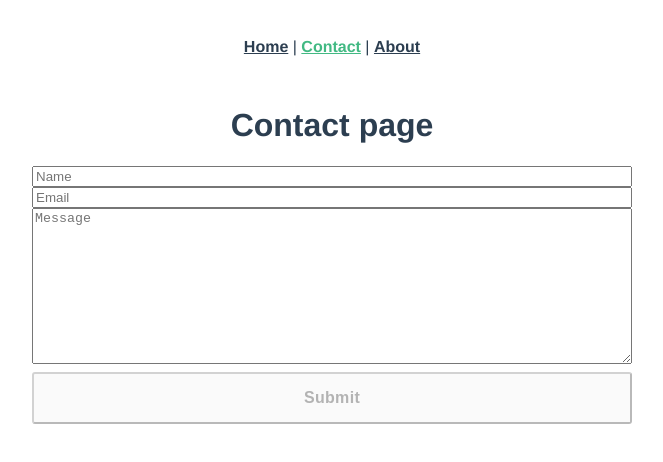
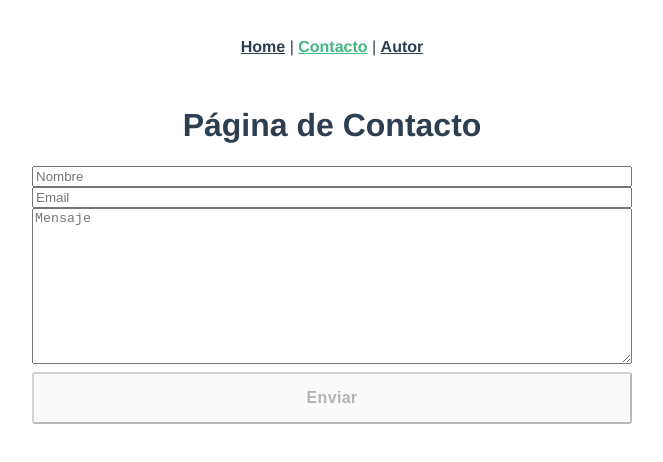
Before and after one commit to davidherreracodeoscopic/proyecto-final-vue, a Vue app: page /contact in a window 1280 px wide. Shown: the top 462 px of the page, without its empty margins (308-971 px from the left). Built offline with nearby package versions, Linux system fonts and the light colour scheme.

Commit message:
Crear una página de autor con una foto y un par de párrafos de texto.

```diff
--- a/src/App.vue
+++ b/src/App.vue
@@ -2,8 +2,8 @@
   <div id="app">
     <nav>
       <router-link to="/">Home</router-link> |
-      <router-link to="/contact">Contact</router-link> |
-      <router-link to="/about">About</router-link>
+      <router-link to="/contact">Contacto</router-link> |
+      <router-link to="/author">Autor</router-link>
     </nav>
     <router-view/>
   </div>
--- a/src/router/index.js
+++ b/src/router/index.js
@@ -17,13 +17,13 @@ const routes = [
     component: ContactView
   },
   {
-    path: '/about',
-    name: 'about',
+    path: '/author',
+    name: 'author',
     // route level code-splitting
     // this generates a separate chunk (about.[hash].js) for this route
     // which is lazy-loaded when the route is visited.
     component: function () {
-      return import(/* webpackChunkName: "about" */ '../views/AboutView.vue')
+      return import(/* webpackChunkName: "author" */ '../views/AuthorView.vue')
     }
   }
 ]
--- a/src/views/AboutView.vue
+++ /dev/null
@@ -1,5 +0,0 @@
-<template>
-  <div class="about">
-    <h1>This is an about page</h1>
-  </div>
-</template>
--- /dev/null
+++ b/src/views/AuthorView.vue
@@ -0,0 +1,8 @@
+<template>
+  <div class="about">
+    <h1>Esta es una página de Autor</h1>
+    <img src="../assets/arya2.jpg"/>
+    <p>El autor de este grandioso software saluda al mundo desde su interfaz perruna.</p>
+    <p>¡Que disfruten ustedes de un gran día!</p>
+  </div>
+</template>
--- a/src/views/ContactView.vue
+++ b/src/views/ContactView.vue
@@ -1,11 +1,11 @@
 <template>
   <div>
-    <h1>Contact page</h1>
+    <h1>Página de Contacto</h1>
     <div class="contact-form">
-      <input type="text" name="c_name" placeholder="Name" v-model="c_name" />
+      <input type="text" name="c_name" placeholder="Nombre" v-model="c_name" />
       <input type="text" name="email" placeholder="Email" v-model="email" />
-      <textarea name="message" id="" cols="30" rows="10" placeholder="Message" v-model="message"></textarea>
-      <BaseButton :disabled="button_disabled">Submit</BaseButton>
+      <textarea name="message" id="" cols="30" rows="10" placeholder="Mensaje" v-model="message"></textarea>
+      <BaseButton :disabled="button_disabled">Enviar</BaseButton>
     </div>
   </div>
 </template>
```
Also changed, not shown: src/assets/arya2.jpg (added).
